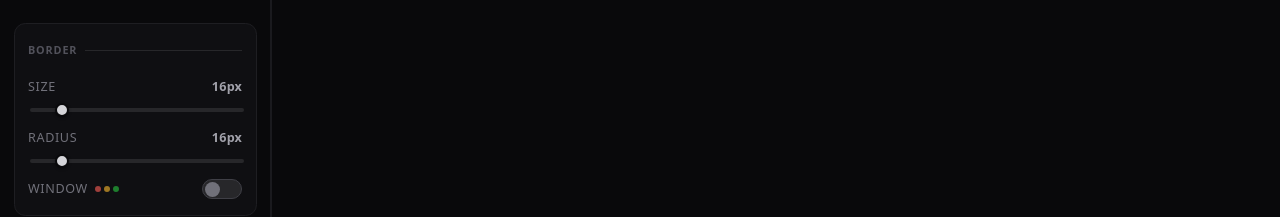
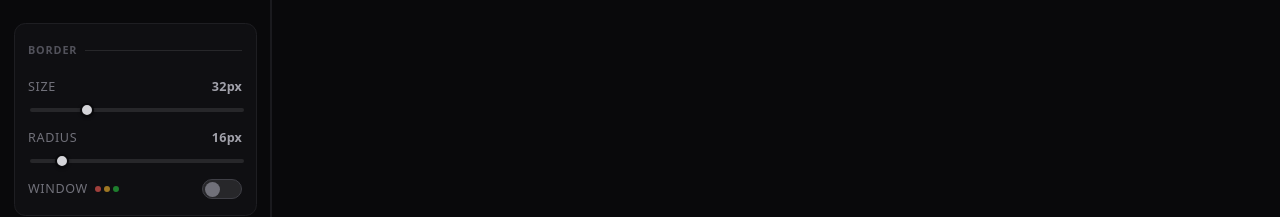
Before and after one commit to kjteaches/screenpapa, a Svelte app: page / in a window 1280 px wide. Shown: the top 217 px of the page. Built offline with nearby package versions, Linux system fonts and the light colour scheme.

Commit message:
Update App.svelte

```diff
--- a/src/App.svelte
+++ b/src/App.svelte
@@ -12,7 +12,7 @@
   let originalBlob = null;
 
   // state: border/frame settings
-  let borderSize = 16;
+  let borderSize = 32;
   let borderRadius = 16;
   let windowEnabled = false;
 
```
